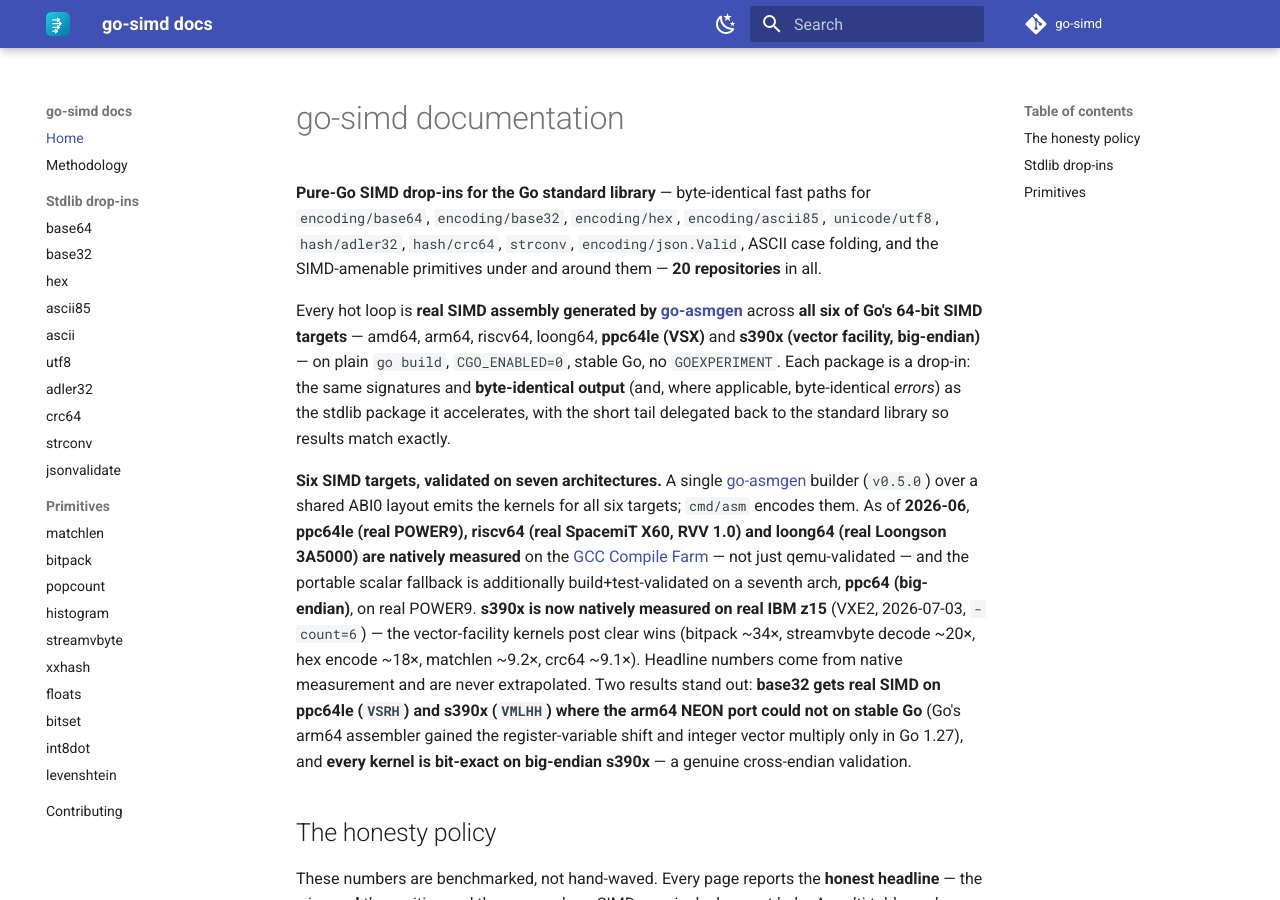
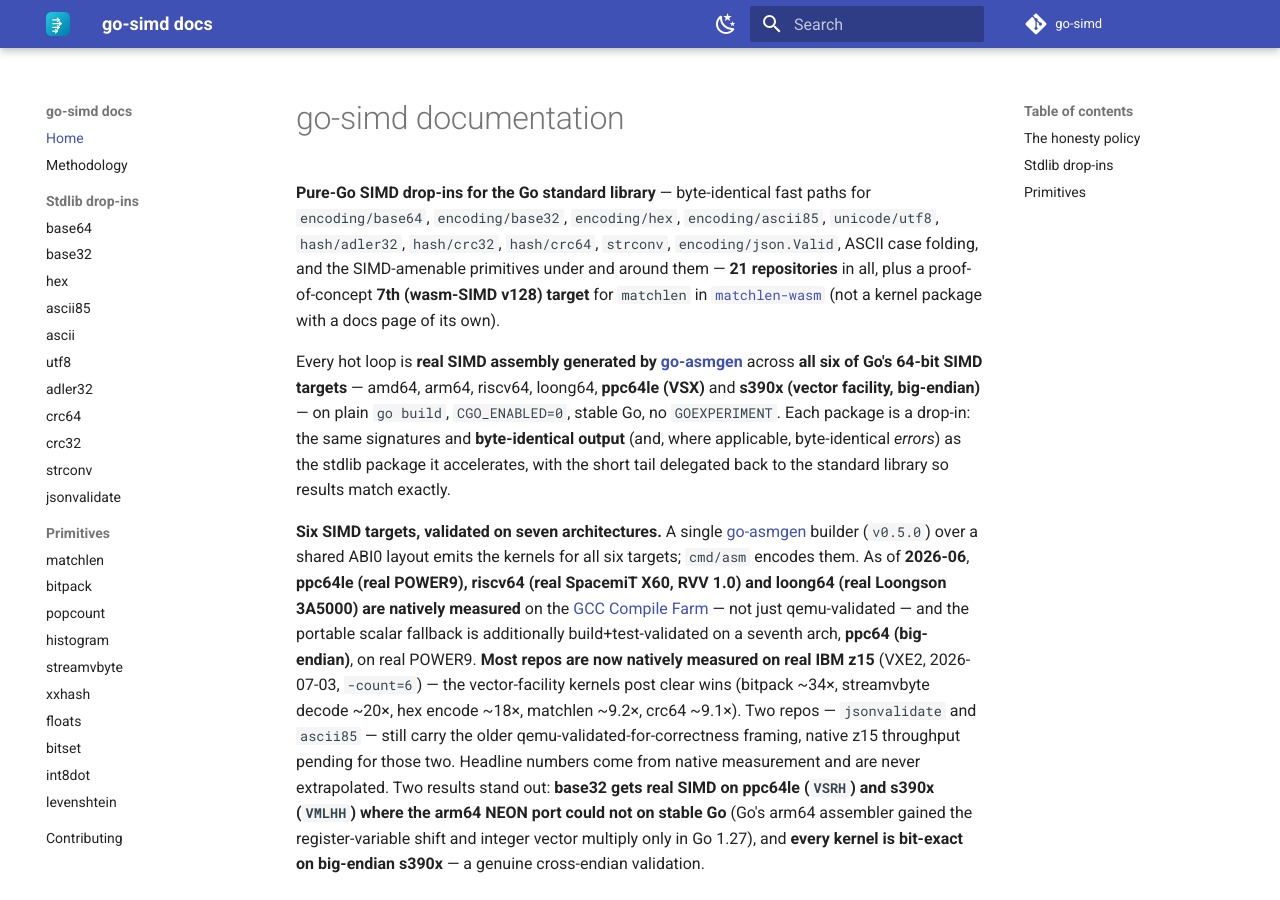
Before and after one commit to go-simd/docs, an MkDocs documentation site: the page built from docs/index.md, in a window 1280 px wide and 900 px high. Built offline with MkDocs 1.6.1 and Material for MkDocs 9.7.7, drawn with Linux system fonts in a browser that asks for light colours; the version menu is left out; some of the changed text lies outside the part shown.

Commit message:
docs: add missing crc32 page, reconcile s390x/count claims (2026-08 audit) (#4)
crc32 shipped 2026-07-04 (arm64-only IEEE-CRC accelerator) but was never
added to this site: no nav entry, no repos/crc32.md, and the index still
said "20 repositories". Add the page (modelled on crc64.md, honestly noting
crc32 has no benchmark suite yet so there's no cross-arch number to report),
wire it into mkdocs.yml nav, and bump the count to 21.

Also fix the s390x-measured framing on the index: most repos now have a
real IBM z15 (VXE2) number, but jsonvalidate and ascii85 still carry the
older qemu-validated-for-correctness framing (checked against their own
READMEs) — the index previously implied blanket completion.

Verified: `mkdocs build --strict` clean, all repos/*.md links resolve.

Co-authored-by: Claude Opus 4.8 <noreply@anthropic.com>

```diff
--- a/docs/index.md
+++ b/docs/index.md
@@ -2,9 +2,12 @@
 
 **Pure-Go SIMD drop-ins for the Go standard library** — byte-identical fast
 paths for `encoding/base64`, `encoding/base32`, `encoding/hex`,
-`encoding/ascii85`, `unicode/utf8`, `hash/adler32`, `hash/crc64`, `strconv`,
-`encoding/json.Valid`, ASCII case folding, and the SIMD-amenable primitives under
-and around them — **20 repositories** in all.
+`encoding/ascii85`, `unicode/utf8`, `hash/adler32`, `hash/crc32`, `hash/crc64`,
+`strconv`, `encoding/json.Valid`, ASCII case folding, and the SIMD-amenable
+primitives under and around them — **21 repositories** in all, plus a
+proof-of-concept **7th (wasm-SIMD v128) target** for `matchlen` in
+[`matchlen-wasm`](https://github.com/go-simd/matchlen-wasm) (not a kernel
+package with a docs page of its own).
 
 Every hot loop is **real SIMD assembly generated by
 [go-asmgen](https://github.com/go-asmgen/asmgen)** across **all six of Go's
@@ -22,11 +25,13 @@ kernels for all six targets; `cmd/asm` encodes them. As of **2026-06**,
 Loongson 3A5000) are natively measured** on the
 [GCC Compile Farm](https://portal.cfarm.net/) — not just qemu-validated — and the
 portable scalar fallback is additionally build+test-validated on a seventh arch,
-**ppc64 (big-endian)**, on real POWER9. **s390x is now natively measured on real
-IBM z15** (VXE2, 2026-07-03, `-count=6`) — the vector-facility kernels post clear
-wins (bitpack ~34×, streamvbyte decode ~20×, hex encode ~18×, matchlen ~9.2×,
-crc64 ~9.1×). Headline numbers come from native measurement and are never
-extrapolated. Two results stand out: **base32 gets real SIMD on ppc64le
+**ppc64 (big-endian)**, on real POWER9. **Most repos are now natively measured
+on real IBM z15** (VXE2, 2026-07-03, `-count=6`) — the vector-facility kernels
+post clear wins (bitpack ~34×, streamvbyte decode ~20×, hex encode ~18×,
+matchlen ~9.2×, crc64 ~9.1×). Two repos — `jsonvalidate` and `ascii85` — still
+carry the older qemu-validated-for-correctness framing, native z15 throughput
+pending for those two. Headline numbers come from native measurement and are
+never extrapolated. Two results stand out: **base32 gets real SIMD on ppc64le
 (`VSRH`) and s390x (`VMLHH`) where the arm64 NEON port could not on stable Go**
 (Go's arm64 assembler gained the register-variable shift and integer vector
 multiply only in Go 1.27), and **every kernel is bit-exact on big-endian s390x** —
@@ -55,6 +60,7 @@ is the honesty.
 | [`ascii`](repos/ascii.md) | ASCII case (`bytes`/`strings`) | branchless vector case-fold, **byte-identical to stdlib**; real SIMD on all 6 arches incl. arm64; **~4.9× stdlib** (`ToUpper`) |
 | [`adler32`](repos/adler32.md) | `hash/adler32` | ~12–14× stdlib, but **~7% behind `mhr3/adler32-simd` — honest** |
 | [`crc64`](repos/crc64.md) | `hash/crc64` | **first pure-Go SIMD crc64** (CLMUL folding); **arm64 ~4.2× stdlib** |
+| [`crc32`](repos/crc32.md) | `hash/crc32` | **arm64-only, deliberately**: stdlib IEEE path is already hardware-assisted elsewhere; `PMULL`/`PMULL2` fold-by-eight beats arm64's serial `CRC32X` |
 | [`strconv`](repos/strconv.md) | `strconv` (base-10 parse + `ParseFloat`) | **`ParseInt`/`Atoi` ~2.2–2.7×**; added SIMD `ParseFloat` (~1.1–1.36×); never regresses |
 | [`jsonvalidate`](repos/jsonvalidate.md) | `encoding/json.Valid` | **byte-identical verdict**; **only SIMD JSON validator on 6 arches**; **~1.4× on string-heavy JSON** (number/structure-heavy stays scalar) |
 
@@ -73,21 +79,25 @@ is the honesty.
 | [`int8dot`](repos/int8dot.md) | int8 quantized dot (ML embeddings) | bit-exact INT8 MAC; **amd64 AVX2 ~4×**; arm64 NEON on **Go 1.27** (~2.4×, scalar below); native **riscv64 X60 ~9.1×** (biggest RVV win), loong64 ~8.9×, ppc64le POWER9 ~4.1× |
 | [`levenshtein`](repos/levenshtein.md) | edit distance | Myers bit-parallel, **62–142× vs `agnivade`**; **honest: pure-Go bit-parallel, not vector-SIMD** |
 
-The five newest repos — [`ascii`](repos/ascii.md),
-[`levenshtein`](repos/levenshtein.md), [`bitset`](repos/bitset.md),
-[`int8dot`](repos/int8dot.md) and [`jsonvalidate`](repos/jsonvalidate.md) — bring
-the suite to **20**. [`jsonvalidate`](repos/jsonvalidate.md) is the only SIMD JSON
-validator covering all six arches (byte-identical to `encoding/json.Valid`);
-[`levenshtein`](repos/levenshtein.md) is honestly *pure-Go bit-parallel*, **not
-vector-SIMD** — its word-serial Myers column has no lane parallelism (documented)
-— yet still **62–142× vs `agnivade`**; [`bitset`](repos/bitset.md) and
-[`int8dot`](repos/int8dot.md) are vector primitives (int8dot's arm64 NEON kernel
-needs **Go 1.27**, scalar below); and [`ascii`](repos/ascii.md) runs real SIMD
-case-folding on arm64 too, via a multiply-free sign-bit predicate (**~4.9×
-stdlib**). As elsewhere in the org, **ppc64le, riscv64 and loong64 are now
-natively measured on real silicon** (GCC Compile Farm — POWER9, SpacemiT X60
-RVV 1.0, Loongson 3A5000); **s390x is now natively measured on real IBM z15**
-(VXE2, 2026-07-03) — see the per-repo pages for the vector-facility speedups.
+Five repos — [`ascii`](repos/ascii.md), [`levenshtein`](repos/levenshtein.md),
+[`bitset`](repos/bitset.md), [`int8dot`](repos/int8dot.md) and
+[`jsonvalidate`](repos/jsonvalidate.md) — rounded the suite out to **20**, and
+[`crc32`](repos/crc32.md) makes **21**. [`jsonvalidate`](repos/jsonvalidate.md)
+is the only SIMD JSON validator covering all six arches (byte-identical to
+`encoding/json.Valid`); [`levenshtein`](repos/levenshtein.md) is honestly
+*pure-Go bit-parallel*, **not vector-SIMD** — its word-serial Myers column has
+no lane parallelism (documented) — yet still **62–142× vs `agnivade`**;
+[`bitset`](repos/bitset.md) and [`int8dot`](repos/int8dot.md) are vector
+primitives (int8dot's arm64 NEON kernel needs **Go 1.27**, scalar below);
+[`ascii`](repos/ascii.md) runs real SIMD case-folding on arm64 too, via a
+multiply-free sign-bit predicate (**~4.9× stdlib**); and
+[`crc32`](repos/crc32.md) is the deliberate exception to the six-arch pattern
+— arm64-only, since stdlib already hardware-accelerates IEEE crc32 elsewhere.
+As elsewhere in the org, **ppc64le, riscv64 and loong64 are now natively
+measured on real silicon** (GCC Compile Farm — POWER9, SpacemiT X60 RVV 1.0,
+Loongson 3A5000); **most repos are now natively measured on real IBM z15**
+(VXE2, 2026-07-03) — `jsonvalidate` and `ascii85` are the two still pending a
+follow-up z15 run — see the per-repo pages for the vector-facility speedups.
 
 Read the [methodology](methodology.md) for the check-existing → go-asmgen →
 `llvm-mca` → real-hardware → 100%-coverage pipeline every repo follows.
--- a/mkdocs.yml
+++ b/mkdocs.yml
@@ -1,5 +1,5 @@
 site_name: go-simd docs
-site_description: Pure-Go SIMD drop-ins for the Go standard library — base64, base32, hex, utf8, adler32, strconv and the primitives under them, generated by go-asmgen across all 6 of Go's 64-bit SIMD targets (amd64/arm64/riscv64/loong64/ppc64le/s390x).
+site_description: Pure-Go SIMD drop-ins for the Go standard library — base64, base32, hex, utf8, adler32, crc32, strconv and the primitives under them, generated by go-asmgen across all 6 of Go's 64-bit SIMD targets (amd64/arm64/riscv64/loong64/ppc64le/s390x).
 site_url: https://go-simd.github.io/docs/
 repo_url: https://github.com/go-simd
 repo_name: go-simd
@@ -46,6 +46,7 @@ nav:
       - utf8: repos/utf8.md
       - adler32: repos/adler32.md
       - crc64: repos/crc64.md
+      - crc32: repos/crc32.md
       - strconv: repos/strconv.md
       - jsonvalidate: repos/jsonvalidate.md
   - Primitives:
```
Also changed, not shown: docs/repos/crc32.md (added, +82 -0 lines).
